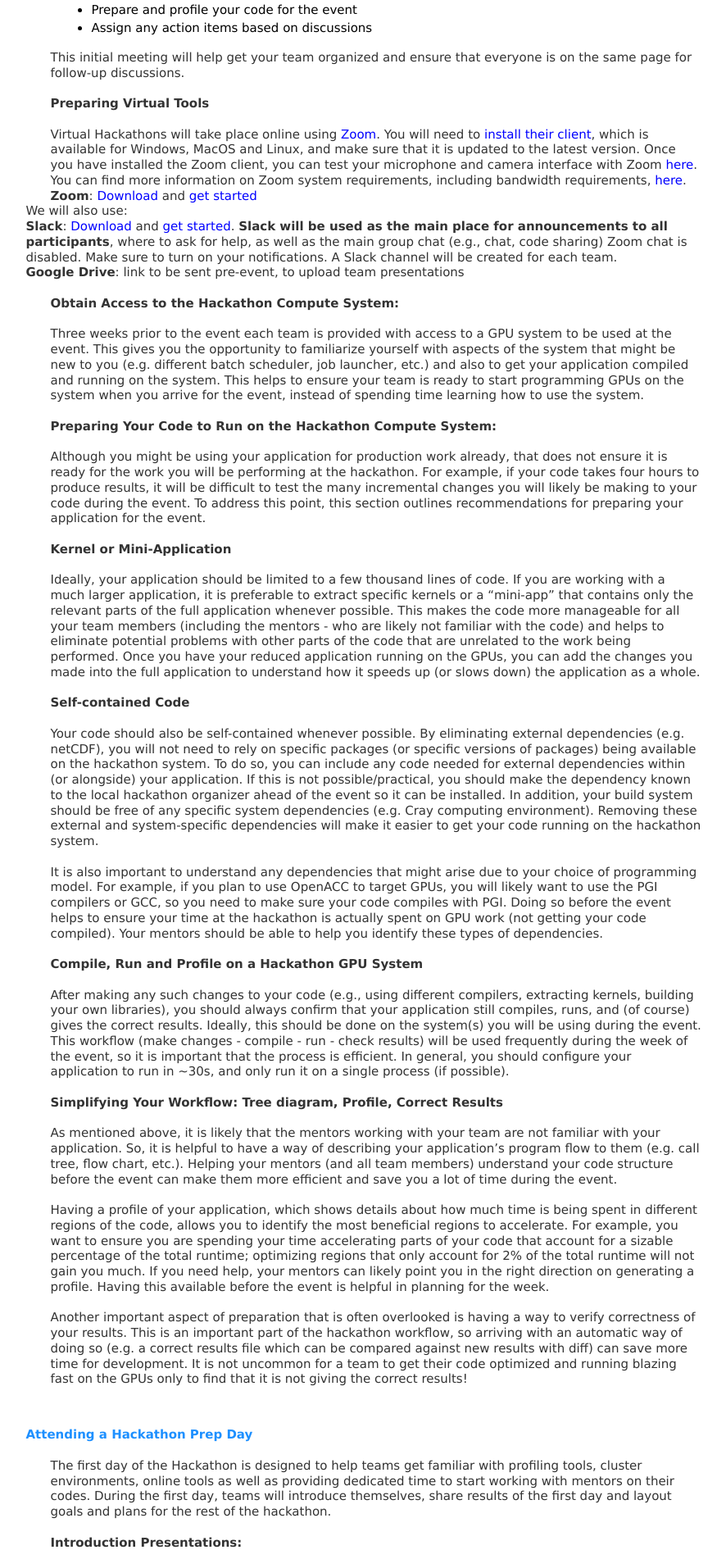
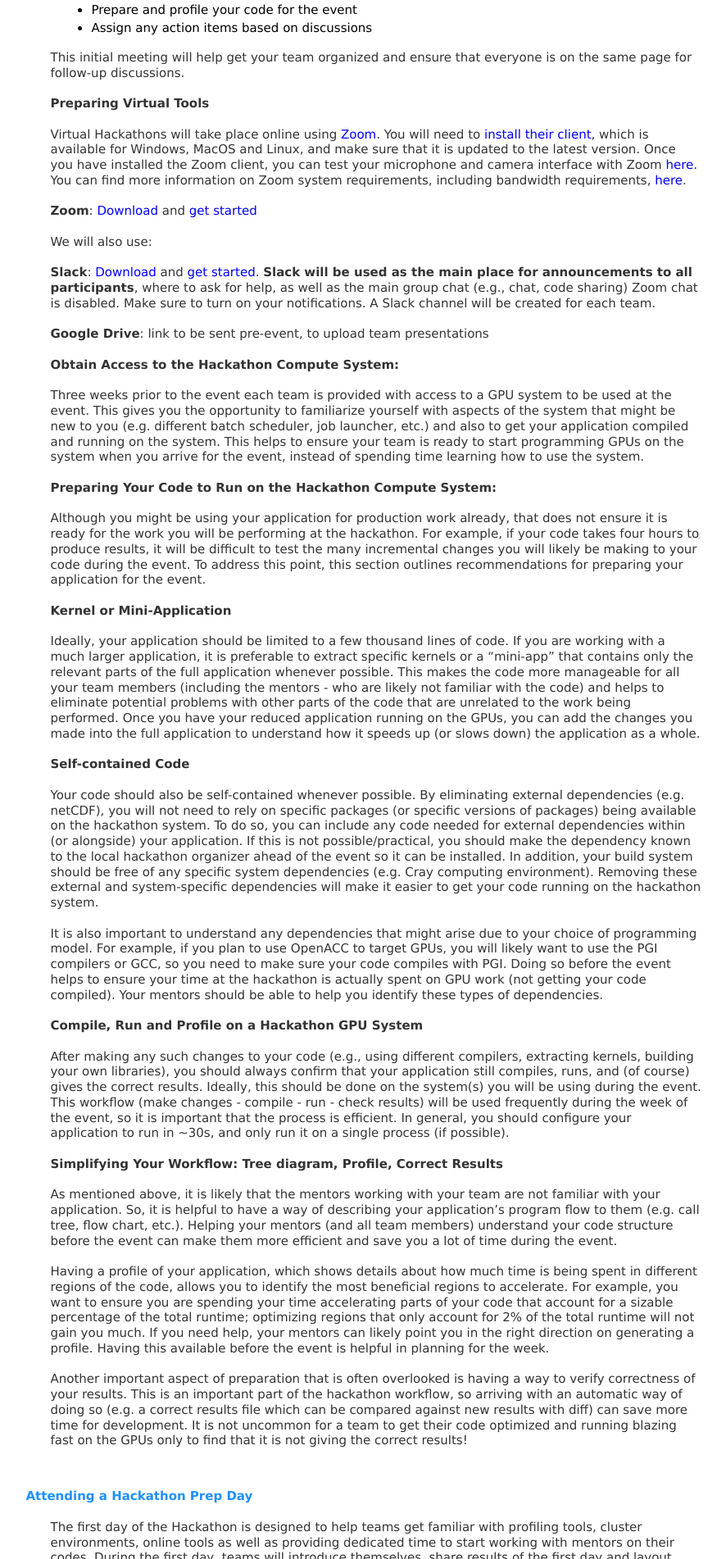
Before and after one commit to sdsc-hpc-training/sdsc-hpc-training.github.io, a Jekyll site: the page built from gpuhackathon/attendee_guide.html, in a window 1280 px wide. Shown: the part 1025-2927 px from the top of the page at 82% size, without its empty margins (196-1082 px from the left). Built offline with Jekyll 4.4.1, drawn with Linux system fonts in a browser that asks for light colours.

Commit message:
Update attendee_guide.html

```diff
--- a/gpuhackathon/attendee_guide.html
+++ b/gpuhackathon/attendee_guide.html
@@ -58,14 +58,18 @@ the hackathon will schedule a introductory web meeting with the team and mentor(
             <p class="indent">
              Virtual Hackathons will take place online using <a href="https://zoom.us/">Zoom</a>. You will need to <a href="https://zoom.us/download/">install their client</a>, which is available for Windows, MacOS and Linux, and make sure that it is updated to the latest
 version. Once you have installed the Zoom client, you can test your microphone and camera interface with Zoom <a href="https://zoom.us/test/">here</a>. You can find more information on Zoom system requirements, including bandwidth requirements, <a href="https://support.zoom.us/hc/en-us/articles/201362023-System-Requirements-for-PC-Mac-and-Linux">here</a>.
-<br><b>Zoom</b>: <a href="https://zoom.us/download">Download</a> and <a href="https://support.zoom.us/Getting-Started">get started</a></p>
+     <p> &nbsp; </p>
+            <p class="indent"><b>Zoom</b>: <a href="https://zoom.us/download">Download</a> and <a href="https://support.zoom.us/Getting-Started">get started</a></p>
 
-<p>We will also use:
-<br><b>Slack</b>: <a href="https://slack.com/downloads">Download</a> and <a href="https://slack.com/resources/using-slack/slack-tutorials">get started</a>. <b>Slack will be used as the main place for announcements to all participants</b>, where to ask for help, as well as the main group chat  (e.g., chat, code sharing)
+     <p> &nbsp; </p>
+            <p class="indent">We will also use:
+     <p> &nbsp; </p>
+            <p class="indent"><b>Slack</b>: <a href="https://slack.com/downloads">Download</a> and <a href="https://slack.com/resources/using-slack/slack-tutorials">get started</a>. <b>Slack will be used as the main place for announcements to all participants</b>, where to ask for help, as well as the main group chat  (e.g., chat, code sharing)
 Zoom chat is disabled. Make sure to turn on your notifications. A Slack channel will be created
 for each team.
 
-<p><b>Google Drive</b>: link to be sent pre-event, to upload team presentations
+     <p> &nbsp; </p>
+            <p class="indent"><b>Google Drive</b>: link to be sent pre-event, to upload team presentations
 </p>
 
             <p> &nbsp; </p>
```
